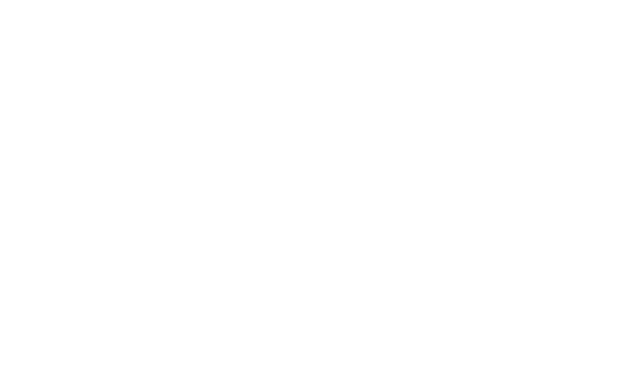
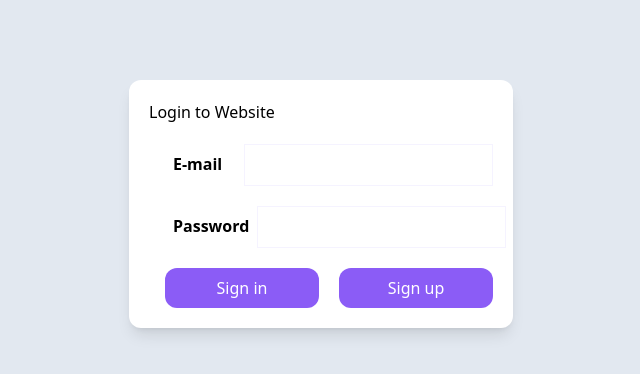
Before and after one commit to techupth/fsd5-css-hh-tailwind-yellow-group-05, a website: page ex1-login-page/index.html in a window 1280 px wide. Shown: the whole page, without its empty margins (319-959 px from the left). Drawn offline with nearby package versions, Linux system fonts and the light colour scheme.

Commit message:
add properties

```diff
--- a/ex1-login-page/index.html
+++ b/ex1-login-page/index.html
@@ -1,6 +1,5 @@
 <!DOCTYPE html>
 <html lang="en">
-
   <head>
     <meta charset="UTF-8" />
     <meta http-equiv="X-UA-Compatible" content="IE=edge" />
@@ -9,8 +8,36 @@
     <script src="https://cdn.tailwindcss.com"></script>
   </head>
 
-<body>
-  <!-- Start coding here -->
+  <body class=" flex bg-slate-200 py-20">
+    <div class="flex flex-col  w-320 h-150 p-5 max-w-sm mx-auto bg-white rounded-xl shadow-lg rounded-xl justify-between space-x-4 px-5 gap-5" >
+      <h2 class="text-left">Login to Website</h2>
+      <div class="flex justify-between">
+        <label class="p-2" for="Email"><b>E-mail</b></label>
+        <input class="border border-violet-50 p-2 hover:bg-violet-500 focus:bg-violet-300 "
+          type="text"
+          placeholder=""
+          name="email"
+          required
+        />
+      </div>
+    <div class="flex justify-between  ">
+      <label class="p-2 " for="Password"><b>Password</b></label>
+      <input class="border border-violet-50 p-2 hover:bg-violet-500 focus:bg-violet-300"
+        type="text"
+        placeholder=""
+        name="Password"
+        required
+      />
+    </div>
+    <div class="flex gap-5 justify-center ">
+      <button class= " w-1/2 bg-violet-500 hover:bg-violet-400 active:bg-violet-600 focus:outline-none focus:ring focus:ring-violet-300 text-white p-2 rounded-xl">
+        Sign in
+      </button>
+      <button class=" w-1/2 bg-violet-500 hover:bg-violet-400 active:bg-violet-600 focus:outline-none focus:ring focus:ring-violet-300 text-white p-2 rounded-xl">
+        Sign up
+      </button>
+</div>
+  </div>
+</div>
   </body>
-
 </html>
```
Lines whose indentation alone changed are shown as unchanged.
